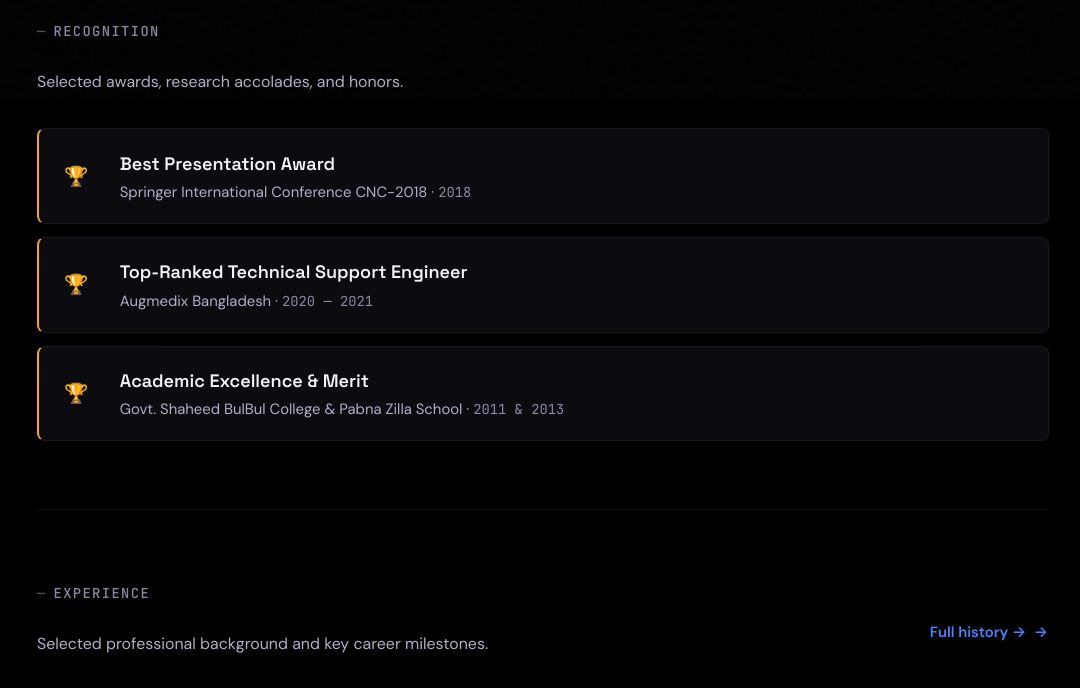
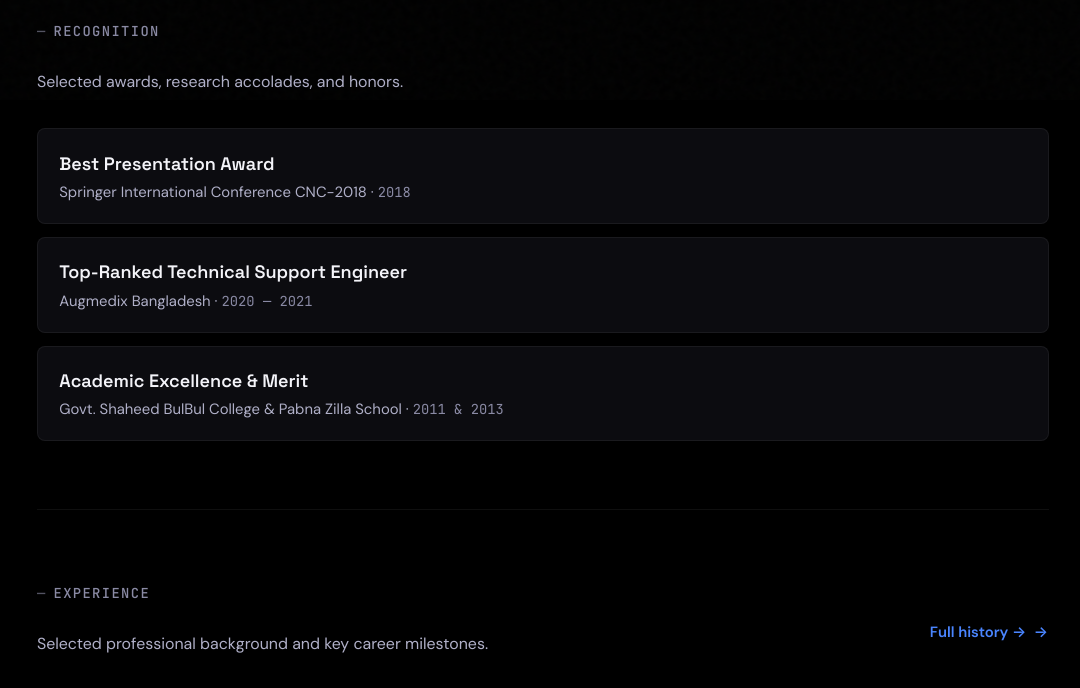
Before and after one commit to fazalhassan23/fazal-profile, a plain HTML site: page index.html in a window 1280 px wide. Shown: the part 1420-2108 px from the top of the page, without its empty margins (97-1177 px from the left). Drawn offline with Linux system fonts and the light colour scheme.

Commit message:
style: remove trophy icon and gold border accent from recognition award cards

```diff
--- a/css/style.css
+++ b/css/style.css
@@ -796,30 +796,17 @@ a {
 .award-card {
   background: var(--surface);
   border: 1px solid var(--border);
-  border-left: 2px solid var(--gold);
   border-radius: var(--card-radius);
   padding: 1.15rem 1.25rem;
-  display: grid;
-  grid-template-columns: 2.5rem 1fr;
-  align-items: center;
-  gap: 1rem;
+  display: flex;
+  flex-direction: column;
+  gap: 0.25rem;
   transition: border-color 0.2s var(--ease), background 0.2s var(--ease);
 }
 
 .award-card:hover {
   background: var(--surface-hover);
   border-color: var(--border-hover);
-  border-left-color: var(--gold);
-}
-
-.award-icon-box {
-  width: 32px;
-  height: 32px;
-  display: flex;
-  align-items: center;
-  justify-content: center;
-  font-size: 1.15rem;
-  flex-shrink: 0;
 }
 
 .award-content {
--- a/js/render.js
+++ b/js/render.js
@@ -112,7 +112,6 @@
 
     const html = awards.map(awd => `
       <div class="award-card fade-up visible">
-        <div class="award-icon-box">🏆</div>
         <div class="award-content">
           <h3 class="award-title">${PortfolioUtils.escapeHtml(awd.title || '')}</h3>
           <p class="award-org">${PortfolioUtils.escapeHtml(awd.organization || '')} · <span class="award-year-inline">${PortfolioUtils.escapeHtml(awd.year || '')}</span></p>
```
Also changed, not shown: CHANGELOG.md.
